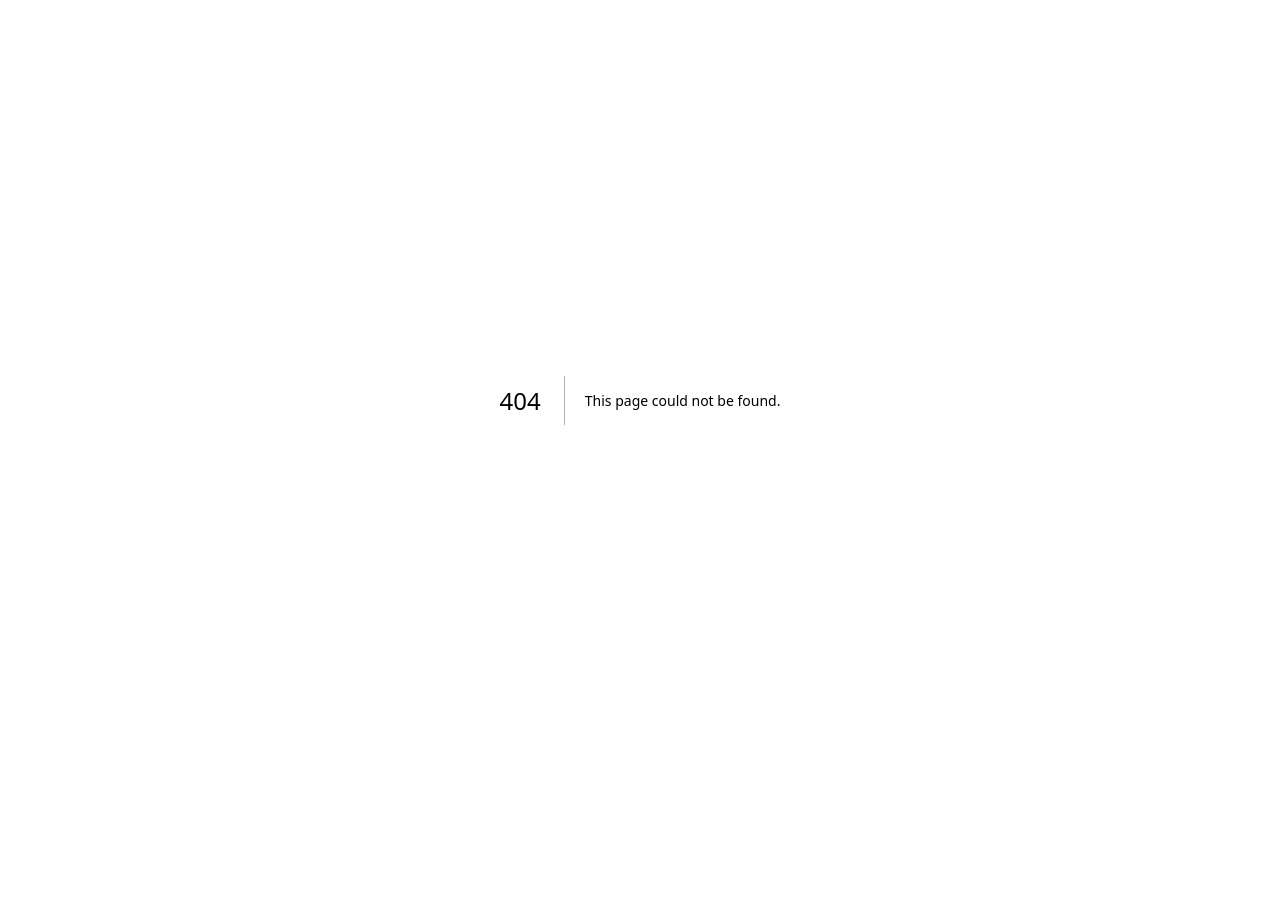
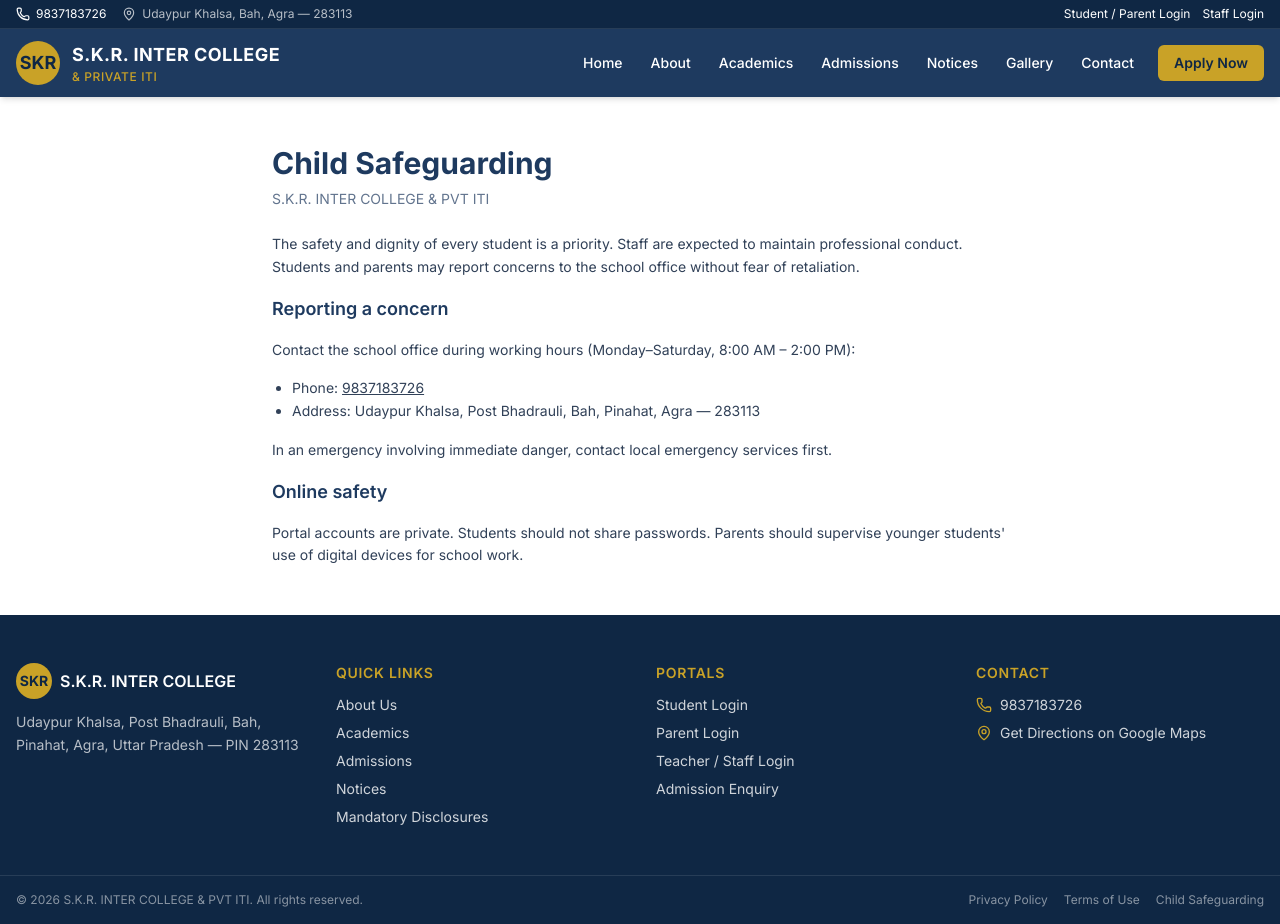
Before and after one commit to princetyagi1424/SKR-INTER-COLLEGE, a Next.js app: page /safeguarding in a window 1280 px wide. Before the commit this address had no page. Before the commit the page ends 800 px from the top, so only its background shows below. Built offline with nearby package versions, Linux system fonts and the light colour scheme.

Commit message:
feat: child safeguarding page

```diff
--- /dev/null
+++ b/src/app/(public)/safeguarding/page.tsx
@@ -0,0 +1,39 @@
+import { PublicHeader } from "@/components/layout/PublicHeader";
+import { PublicFooter } from "@/components/layout/PublicFooter";
+
+export const metadata = { title: "Child Safeguarding" };
+
+export default function SafeguardingPage() {
+  return (
+    <div className="flex min-h-screen flex-col">
+      <PublicHeader />
+      <main className="mx-auto max-w-3xl flex-1 px-4 py-12">
+        <h1 className="mb-2 text-3xl font-bold text-[var(--color-navy)]">Child Safeguarding</h1>
+        <p className="mb-6 text-sm text-slate-500">S.K.R. INTER COLLEGE & PVT ITI</p>
+        <div className="space-y-4 text-sm leading-relaxed text-slate-700">
+          <p>
+            The safety and dignity of every student is a priority. Staff are expected to maintain
+            professional conduct. Students and parents may report concerns to the school office without fear of retaliation.
+          </p>
+          <h2 className="text-lg font-semibold text-[var(--color-navy)]">Reporting a concern</h2>
+          <p>
+            Contact the school office during working hours (Monday–Saturday, 8:00 AM – 2:00 PM):
+          </p>
+          <ul className="list-disc pl-5">
+            <li>Phone: <a href="tel:9837183726" className="underline">9837183726</a></li>
+            <li>Address: Udaypur Khalsa, Post Bhadrauli, Bah, Pinahat, Agra — 283113</li>
+          </ul>
+          <p>
+            In an emergency involving immediate danger, contact local emergency services first.
+          </p>
+          <h2 className="text-lg font-semibold text-[var(--color-navy)]">Online safety</h2>
+          <p>
+            Portal accounts are private. Students should not share passwords. Parents should supervise
+            younger students' use of digital devices for school work.
+          </p>
+        </div>
+      </main>
+      <PublicFooter />
+    </div>
+  );
+}
```
